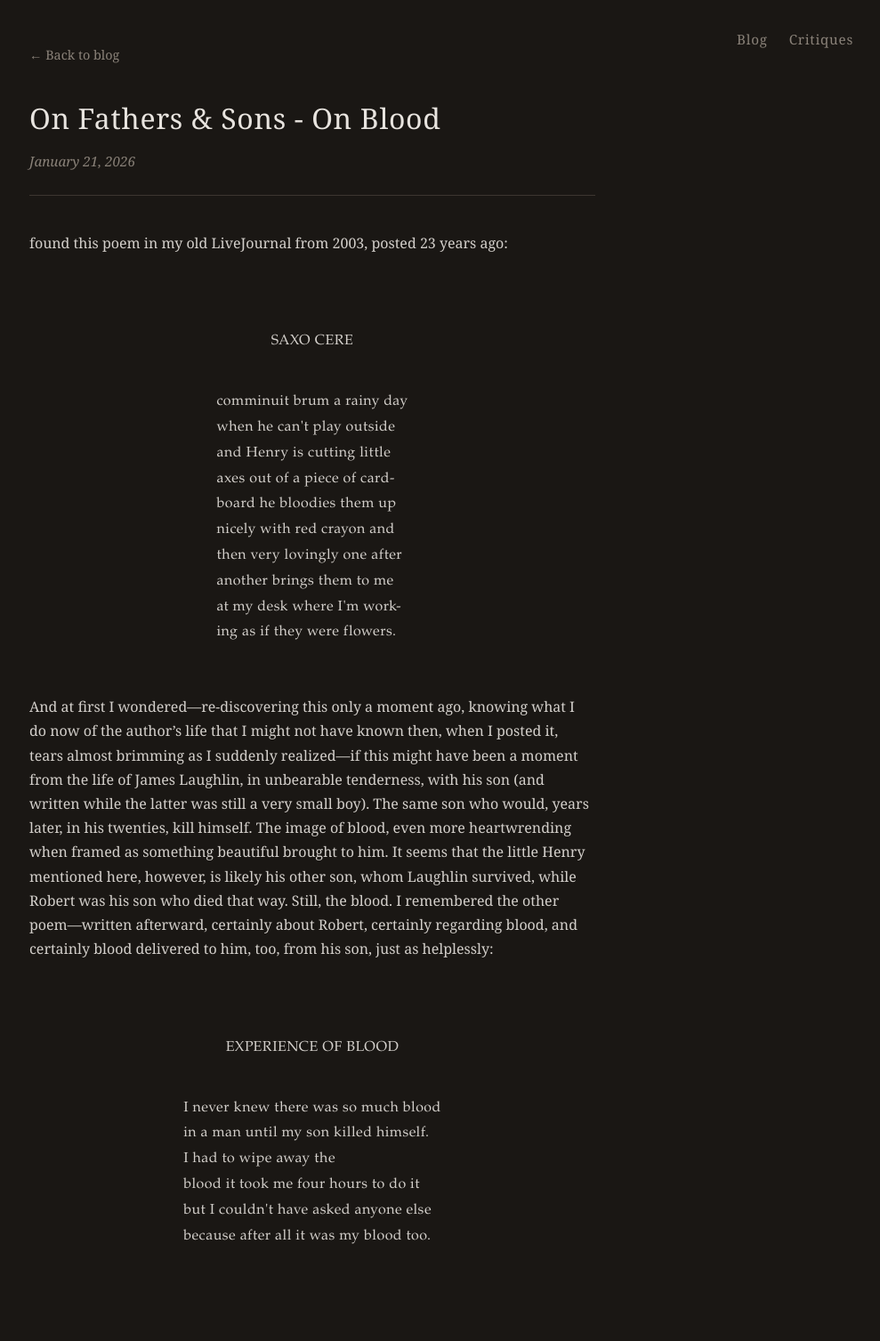
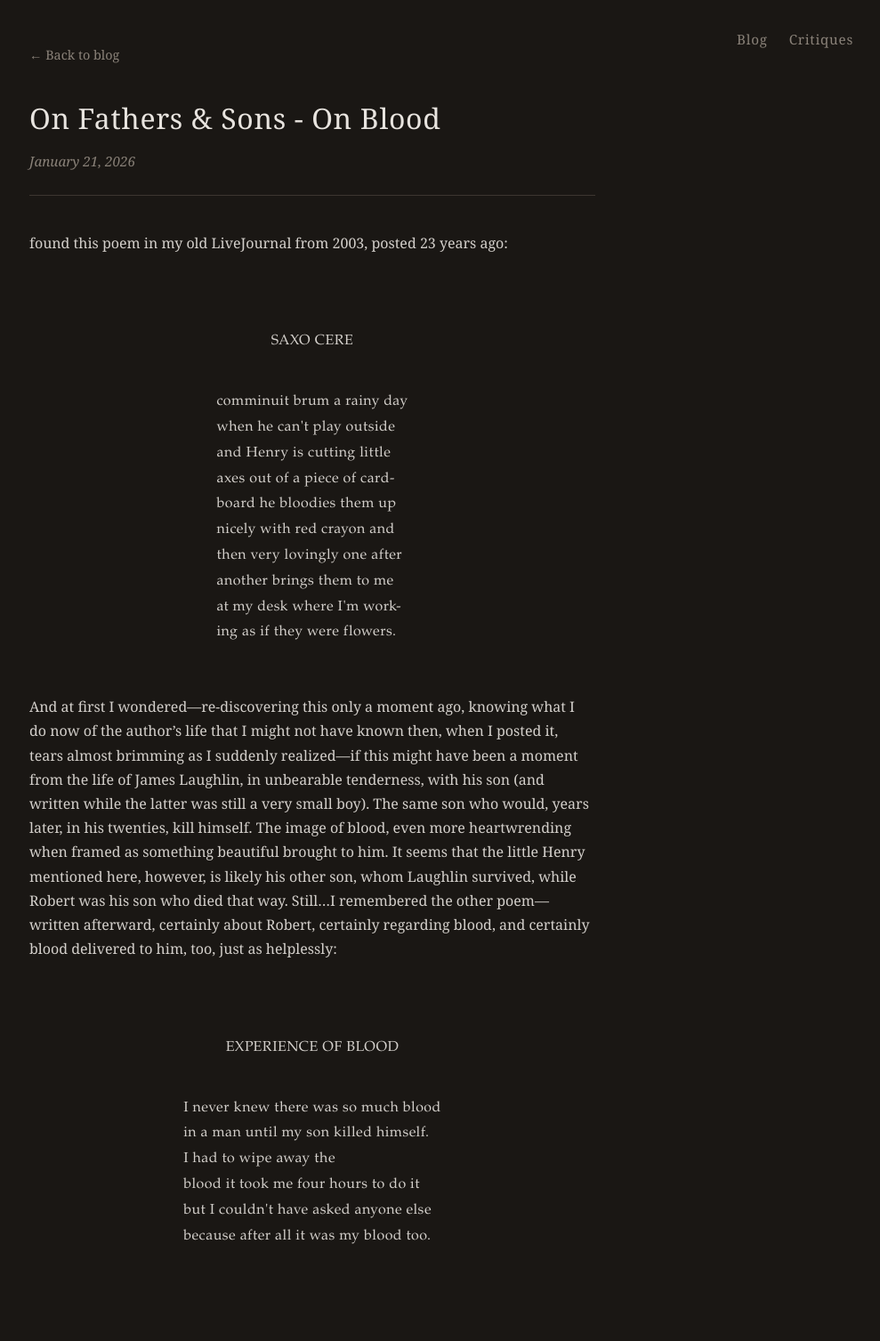
Before and after one commit to geosh5676/geosh5676.github.io, a Jekyll site: the page built from _posts/2026-01-21-on-fathers-and-sons.md, in a window 1280 px wide. Shown: the whole page at 89% size, without its empty margins (289-1278 px from the left). Built offline with Jekyll 4.4.1, drawn with Linux system fonts in a browser that asks for light colours.

Commit message:
Refine transition to second poem in On Fathers & Sons
Co-Authored-By: Claude Opus 4.5 <noreply@anthropic.com>

```diff
--- a/_posts/2026-01-21-on-fathers-and-sons.md
+++ b/_posts/2026-01-21-on-fathers-and-sons.md
@@ -24,7 +24,7 @@ ing as if they were flowers.
 </pre>
 </div>
 
-And at first I wondered—re-discovering this only a moment ago, knowing what I do now of the author's life that I might not have known then, when I posted it, tears almost brimming as I suddenly realized—if this might have been a moment from the life of James Laughlin, in unbearable tenderness, with his son (and written while the latter was still a very small boy). The same son who would, years later, in his twenties, kill himself. The image of blood, even more heartwrending when framed as something beautiful brought to him. It seems that the little Henry mentioned here, however, is likely his other son, whom Laughlin survived, while Robert was his son who died that way. Still, the blood. I remembered the other poem—written afterward, certainly about Robert, certainly regarding blood, and certainly blood delivered to him, too, from his son, just as helplessly:
+And at first I wondered—re-discovering this only a moment ago, knowing what I do now of the author's life that I might not have known then, when I posted it, tears almost brimming as I suddenly realized—if this might have been a moment from the life of James Laughlin, in unbearable tenderness, with his son (and written while the latter was still a very small boy). The same son who would, years later, in his twenties, kill himself. The image of blood, even more heartwrending when framed as something beautiful brought to him. It seems that the little Henry mentioned here, however, is likely his other son, whom Laughlin survived, while Robert was his son who died that way. Still…I remembered the other poem—written afterward, certainly about Robert, certainly regarding blood, and certainly blood delivered to him, too, just as helplessly:
 
 <br>
 
```
